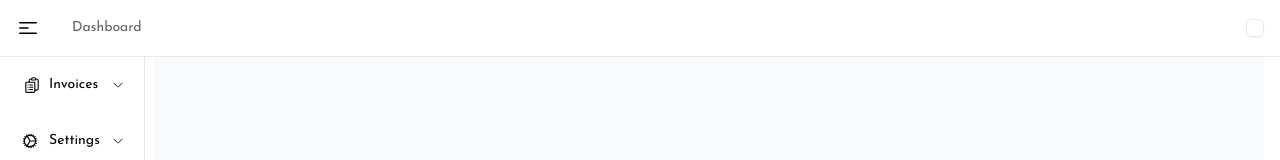
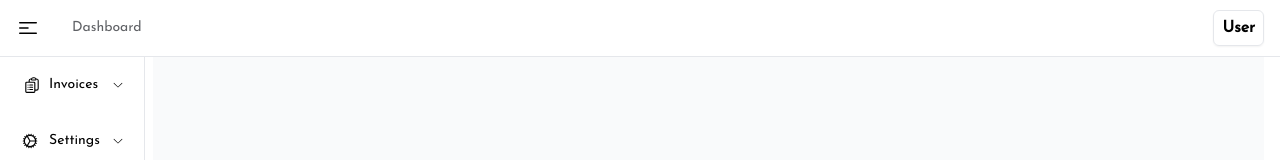
Before and after one commit to muasya-victor/quick-validate-frontend, a Vue app: page /dashboard in a window 1280 px wide. Shown: the top 160 px of the page. Built offline with nearby package versions, Linux system fonts and the light colour scheme.

Commit message:
hide quickbooks client id and secret

```diff
--- a/src/components/TheDashboardView.vue
+++ b/src/components/TheDashboardView.vue
@@ -35,7 +35,7 @@ const logout = ()=>{
   deleteLocalStorageInformation()
   router.replace({name:'auth'})
 }
-const authData = JSON.parse(localStorage.getItem("authData"));
+const authData = JSON.parse(localStorage.getItem("authData")) || {}
 
 const route = useRoute();
 const breadcrumbs = ref([]);
@@ -88,15 +88,13 @@ watch(route, updateBreadcrumbs, { immediate: true });
             <!--            <div size="default" class="cursor-pointer font-extrabold flex gap-2 h-12 px-2  w-fit rounded text-white items-center justify-center"  >-->
             <!--              <span>{{authData?.user?.first_name[0]}}</span> <span>{{authData?.user?.last_name[0]}}</span>-->
             <!--            </div>-->
-            <div class=" font-bold  rounded-md border border-gray-200 shadow-sm hover:shadow-lg
-              h-[30px] w-[30px] md:w-fit md:h-fit p-0 md:p-2 flex items-center
-              justify-center cursor-pointer">
-              <div class="flex p-0 items-center w-full h-fit
-                 text-center justify-center">
-                {{authData?.user?.first_name[0]}} {{authData?.user?.last_name[0]}}
+            <div class="font-bold rounded-md border border-gray-200 shadow-sm hover:shadow-lg h-[30px] w-[30px] md:w-fit md:h-fit p-0 md:p-2 flex items-center justify-center cursor-pointer">
+              <div class="flex p-0 items-center w-full h-fit text-center justify-center">
+                <span v-if="authData && authData.user && authData.user.first_name">{{authData.user.first_name[0]}} {{authData.user.last_name[0]}}</span>
+                <span v-else>User</span> <!-- Default placeholder if data is missing -->
               </div>
+            </div>
 
-            </div>
           </template>
 
           <template #default>
```
Also changed, not shown: src/components/routerLinks/AdminLinks.vue (+0 -9 lines).
